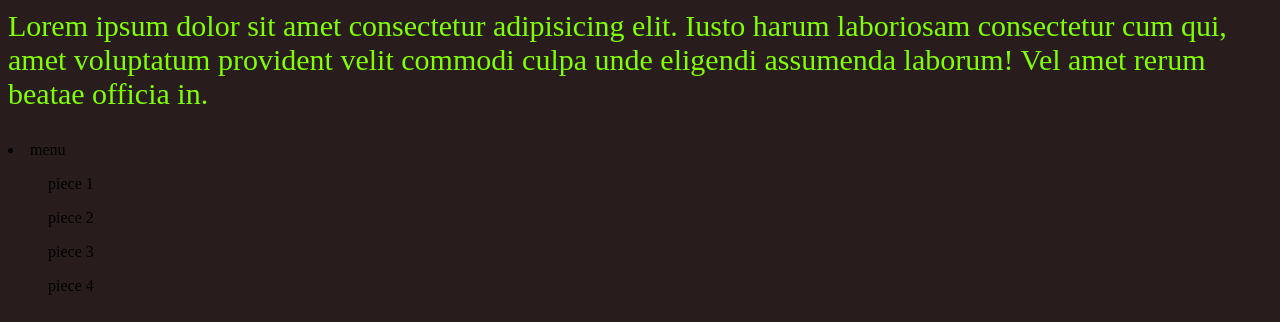
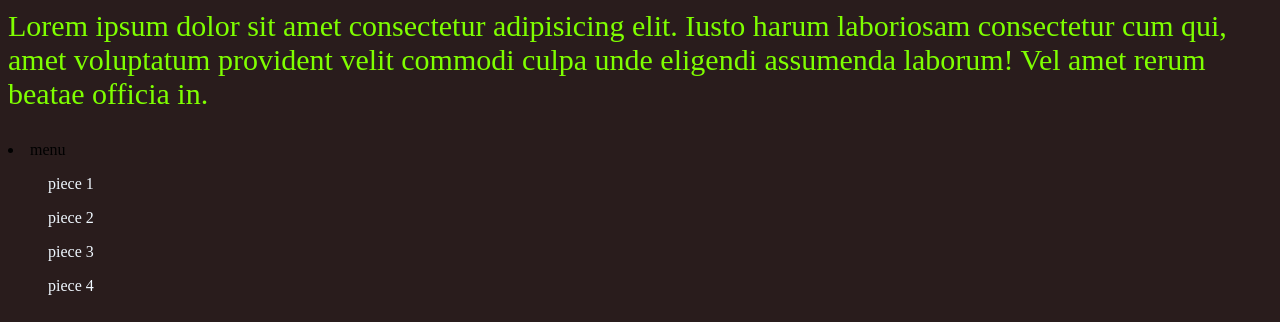
Before and after one commit to gabserna/newgitproject, a plain HTML site: page index.html in a window 1280 px wide. Shown: the part 103-425 px from the top of the page. Drawn offline with Linux system fonts and the light colour scheme.

```diff
--- a/style.css
+++ b/style.css
@@ -9,3 +9,6 @@ p {
     color: chartreuse;
     font-size: 30px;
 }
+ul {
+    color: aliceblue;
+}
```
